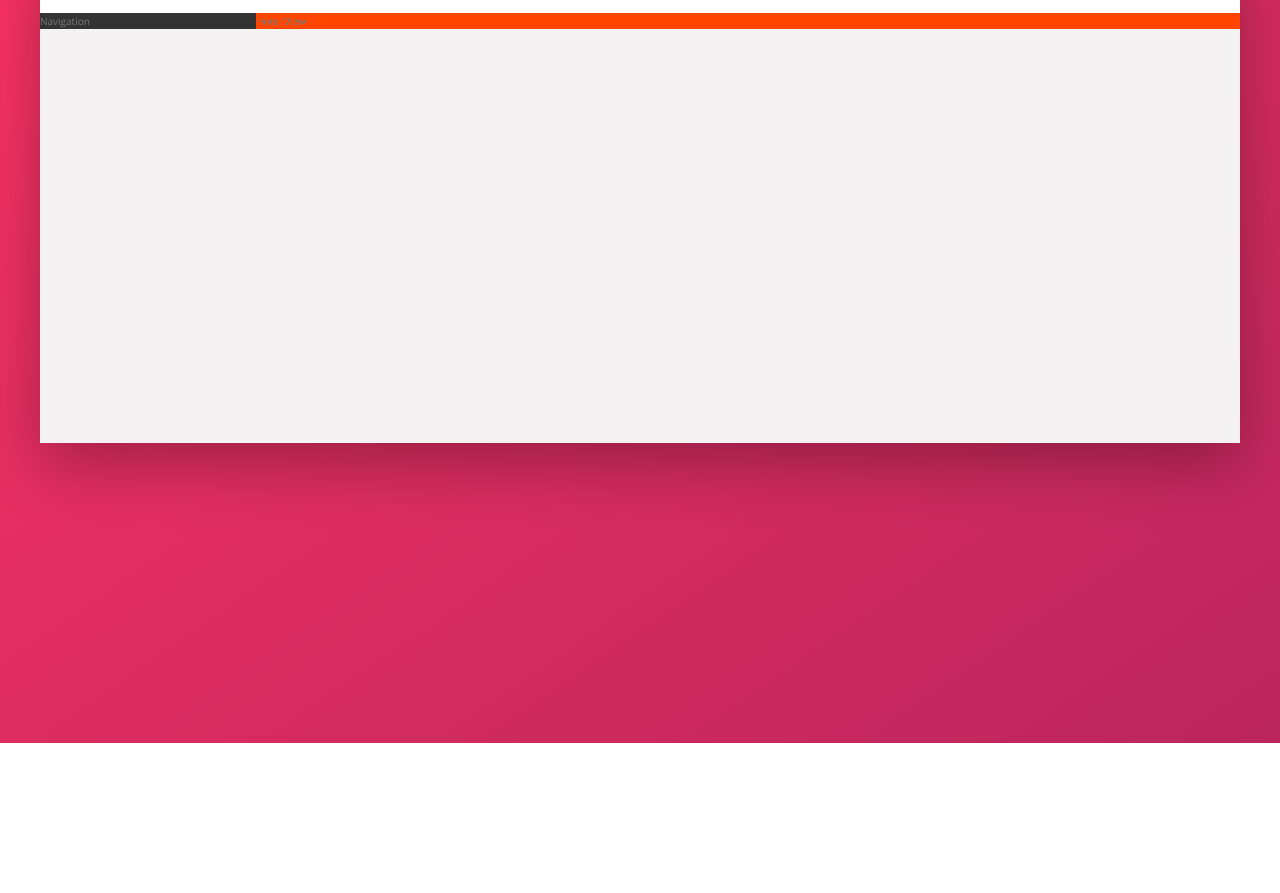
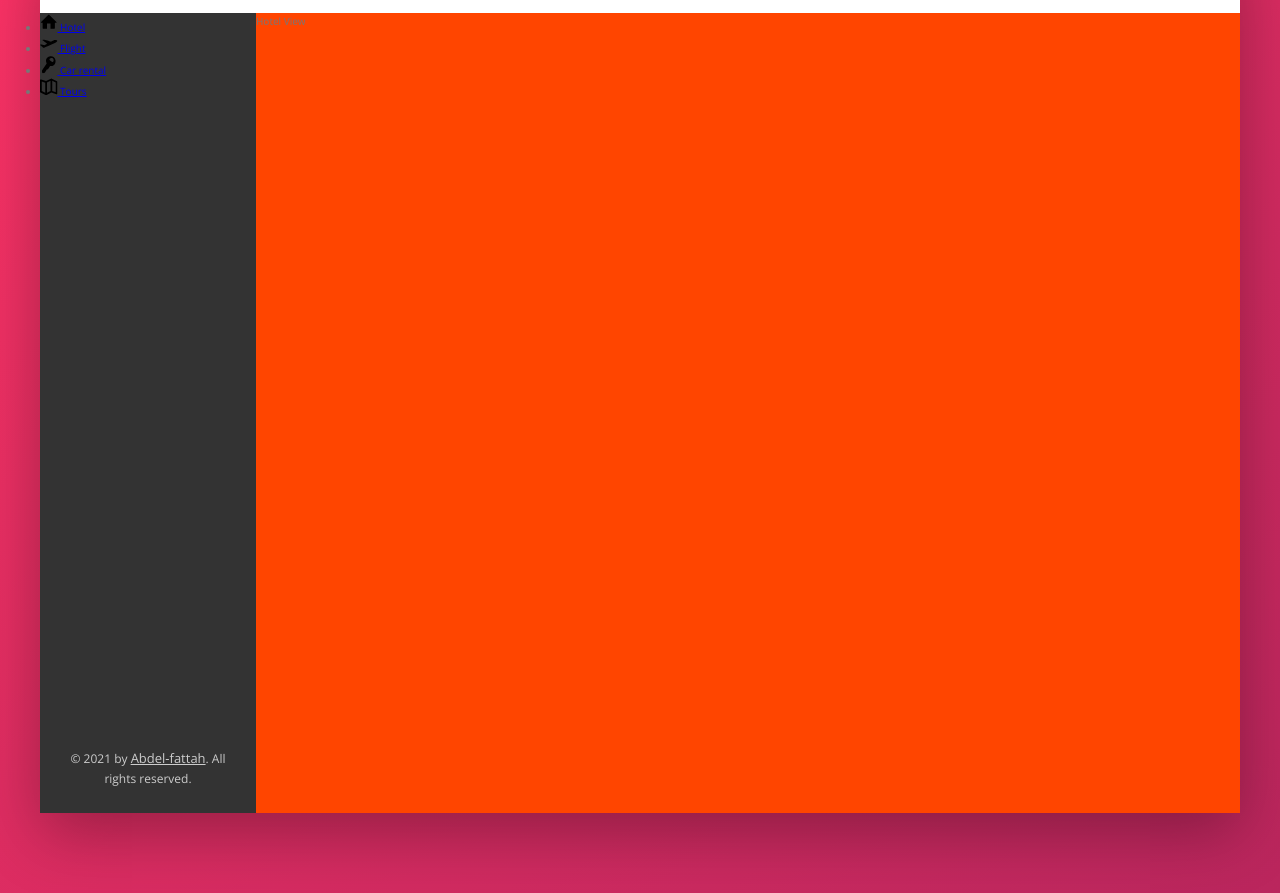
Before and after one commit to abodbazyan/Trillo-Design, a website: page index.html in a window 1280 px wide. Shown: the part 137-1030 px from the top of the page. Before the commit the page ends 880 px from the top, so only its background shows below. Drawn offline with nearby package versions, Linux system fonts and the light colour scheme.

Commit message:
Building the sidebar

```diff
--- a/index.html
+++ b/index.html
@@ -53,8 +53,54 @@
           </div>
         </nav>
       </header>
+
       <div class="content">
-        <nav class="sidebar">Navigation</nav>
+        <nav class="sidebar">
+          <ul class="side-nav">
+            <li class="side-nav__item">
+              <a href="#" class="side-nav__link">
+                <svg class="side-nav__icon">
+                  <use xlink:href="img/sprite.svg#icon-home"></use>
+                </svg>
+                <span>Hotel</span>
+              </a>
+            </li>
+
+            <li class="side-nav__item">
+              <a href="#" class="side-nav__link">
+                <svg class="side-nav__icon">
+                  <use xlink:href="img/sprite.svg#icon-aircraft-take-off"></use>
+                </svg>
+                <span>Flight</span>
+              </a>
+            </li>
+
+            <li class="side-nav__item">
+              <a href="#" class="side-nav__link">
+                <svg class="side-nav__icon">
+                  <use xlink:href="img/sprite.svg#icon-key"></use>
+                </svg>
+                <span>Car rental</span>
+              </a>
+            </li>
+
+            <li class="side-nav__item">
+              <a href="#" class="side-nav__link">
+                <svg class="side-nav__icon">
+                  <use xlink:href="img/sprite.svg#icon-map"></use>
+                </svg>
+                <span>Tours</span>
+              </a>
+            </li>
+          </ul>
+          <div class="legal">
+            &copy; 2021 by
+            <a href="https://github.com/abodbazyan" target="_blank"
+              >Abdel-fattah</a
+            >. All rights reserved.
+          </div>
+        </nav>
+
         <main class="hotel-view">Hotel View</main>
       </div>
     </div>
--- a/sass/_components.scss
+++ b/sass/_components.scss
@@ -119,3 +119,36 @@
     margin-right: 1rem;
   }
 }
+
+/////////////////////////////////////////
+// SIDE NAVIGATION
+.side-nav {
+  &__item {
+  }
+
+  &__link {
+  }
+
+  &__icon {
+    width: 1.75rem;
+    height: 1.75rem;
+  }
+}
+
+/////////////////////////////////////////
+// LEGAL TEXT
+.legal {
+  font-size: 1.2rem;
+  color: var(--color-grey-light-4);
+  text-align: center;
+  padding: 2.5rem;
+
+  a {
+    font-size: 1.3rem;
+    color: var(--color-grey-light-4);
+
+    &:hover {
+      color: var(--color-grey-light-3);
+    }
+  }
+}
--- a/sass/_layout.scss
+++ b/sass/_layout.scss
@@ -26,10 +26,15 @@
   background-color: var(--color-grey-dark-1);
 
   flex: 0 0 18%;
+
+  display: flex;
+  flex-direction: column;
+  justify-content: space-between;
 }
 
 .hotel-view {
   background-color: orangered;
+  height: 80rem;
 
   flex: 1;
 }
```
Also changed, not shown: css/style.css.
